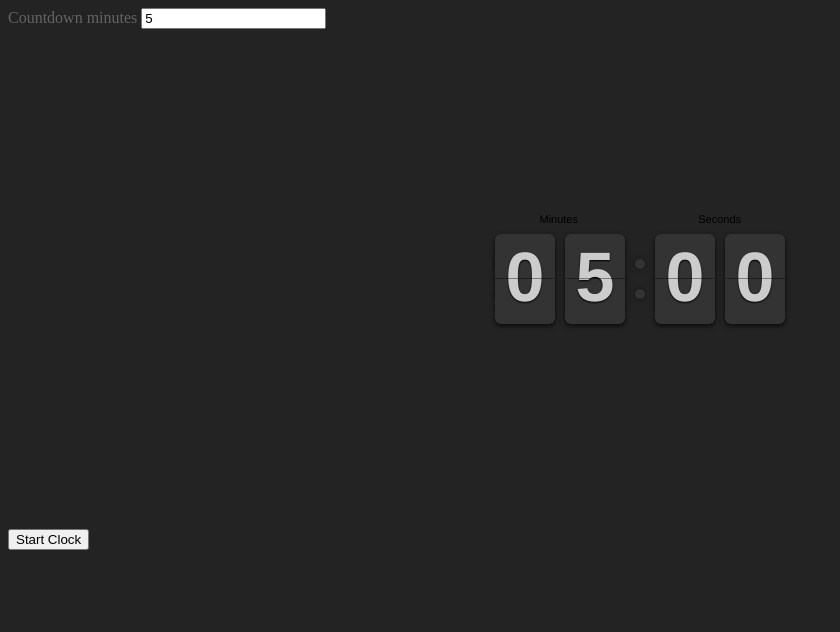
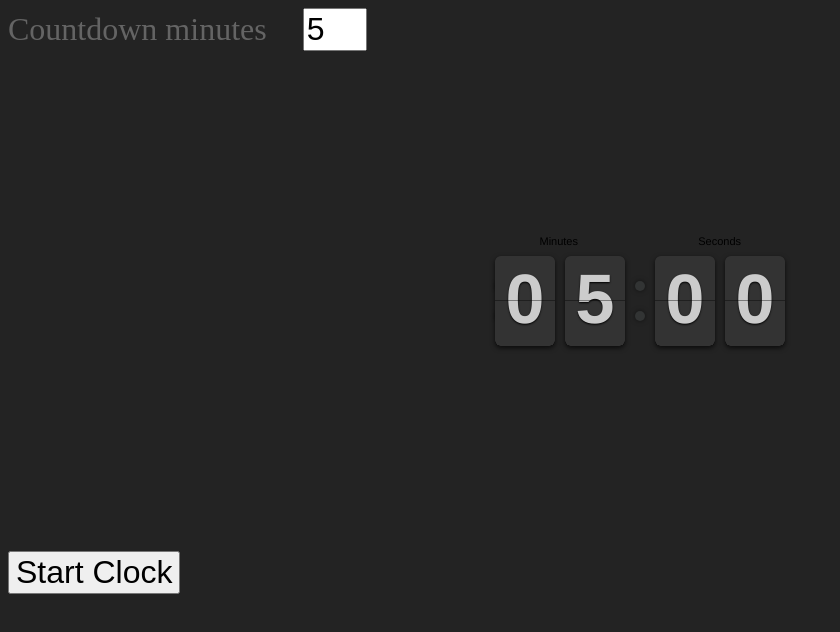
Before and after one commit to thunderrabbit/meisogambare, a plain HTML site: page index.html in a window 1280 px wide. Shown: the whole page, without its empty margins (0-840 px from the left). Drawn offline with nearby package versions, Linux system fonts and the light colour scheme.

Commit message:
First draft making thing larger
This commit done with Atom browser atom.io (but I typed this by hand,
not as an ad, but as a reminder / blamer)

```diff
--- a/css/meisogambare.css
+++ b/css/meisogambare.css
@@ -1,9 +1,27 @@
+/* flippy clock */
 .clock {
 	width: 300px; margin: 200px auto;
 }
+
+/* minutes input label */
 label {
 	color:rgb(100,100,100);
+	font-size: xx-large;
 }
+
+/* minutes input field */
+input {
+	font-size: xx-large;
+	width: 2em;
+	margin-left: 1em;
+}
+
+/* start and stop buttons */
+.start, .stop {
+	font-size: xx-large;
+}
+
+/* to hide things */
 .hidden {
 	display:none;
 }
```
